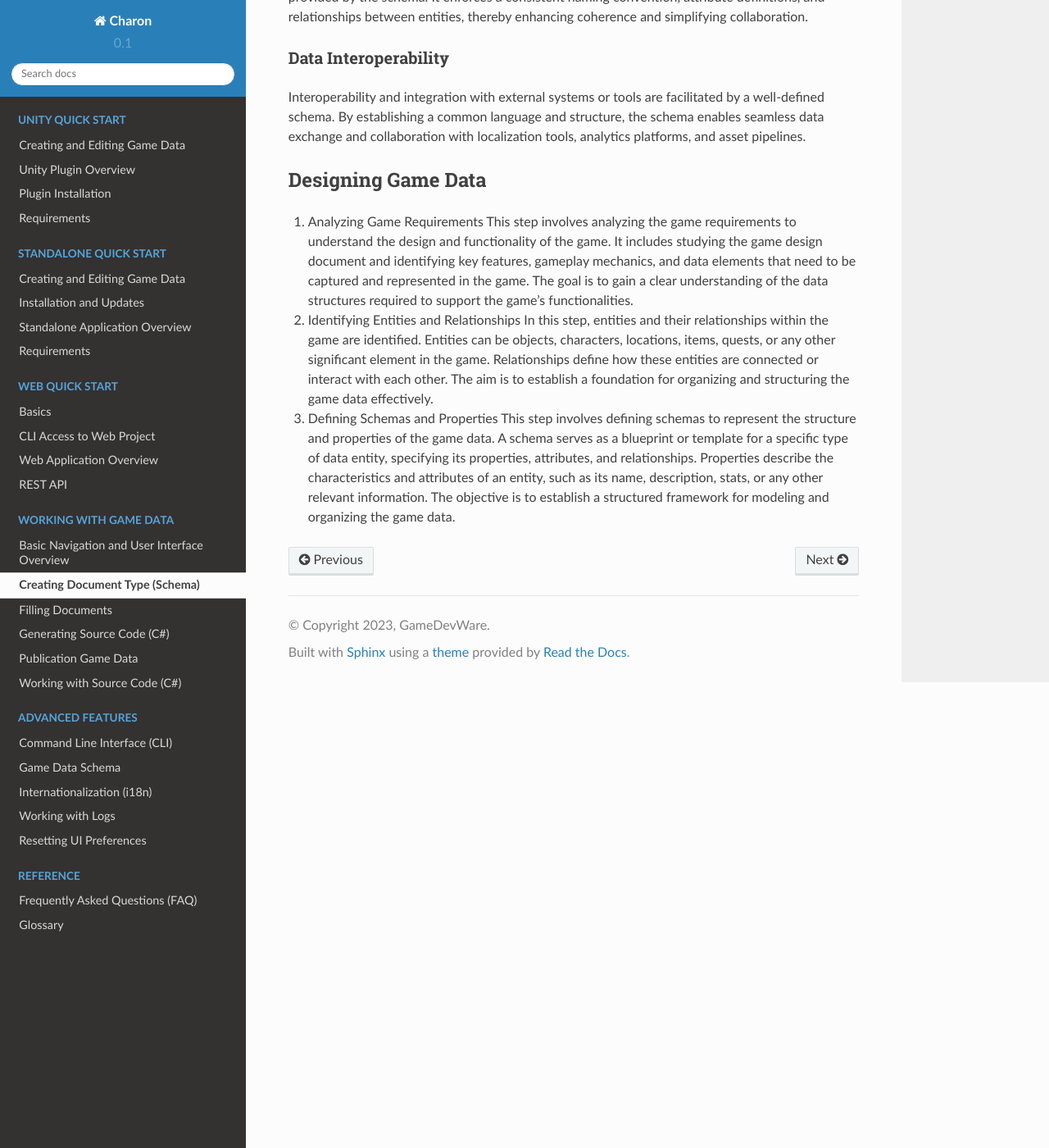
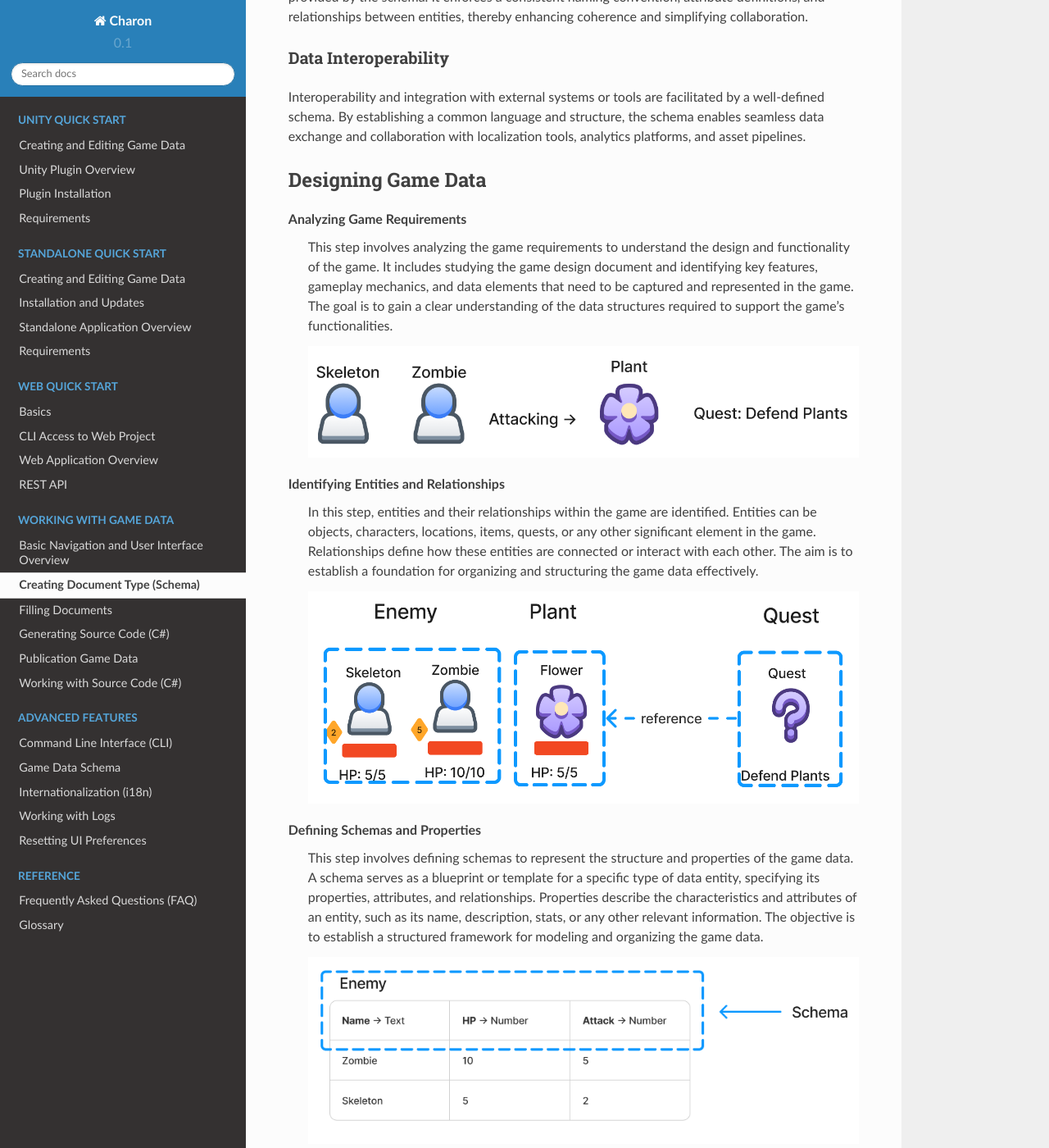
Before and after one commit to gamedevware/charon, a Sphinx documentation site: the page built from docs/gamedata/creating_schema.rst, in a window 1280 px wide and 1400 px high, scrolled down 701 px. Shown: the whole window at 82% size. Built offline with Sphinx 7.4.7 and the Read the Docs theme 2.0.0, drawn with Linux system fonts in a browser that asks for light colours; part of the change alters nothing that is shown.

Commit message:
designschema

```diff
--- a/docs/gamedata/creating_schema.rst
+++ b/docs/gamedata/creating_schema.rst
@@ -32,11 +32,17 @@ Interoperability and integration with external systems or tools are facilitated
 Designing Game Data
 -------------------
 
-1. Analyzing Game Requirements
+Analyzing Game Requirements
    This step involves analyzing the game requirements to understand the design and functionality of the game. It includes studying the game design document and identifying key features, gameplay mechanics, and data elements that need to be captured and represented in the game. The goal is to gain a clear understanding of the data structures required to support the game's functionalities.
 
-2. Identifying Entities and Relationships
+   .. figure:: ./general_design.png
+
+Identifying Entities and Relationships
    In this step, entities and their relationships within the game are identified. Entities can be objects, characters, locations, items, quests, or any other significant element in the game. Relationships define how these entities are connected or interact with each other. The aim is to establish a foundation for organizing and structuring the game data effectively.
 
-3. Defining Schemas and Properties
+   .. figure:: ./design_entities.png
+
+Defining Schemas and Properties
    This step involves defining schemas to represent the structure and properties of the game data. A schema serves as a blueprint or template for a specific type of data entity, specifying its properties, attributes, and relationships. Properties describe the characteristics and attributes of an entity, such as its name, description, stats, or any other relevant information. The objective is to establish a structured framework for modeling and organizing the game data.
+
+   .. figure:: ./enemy_schema_example.png
```
Also changed, not shown: docs/gamedata/design_entities.png (added), docs/gamedata/general_design.png (added).
